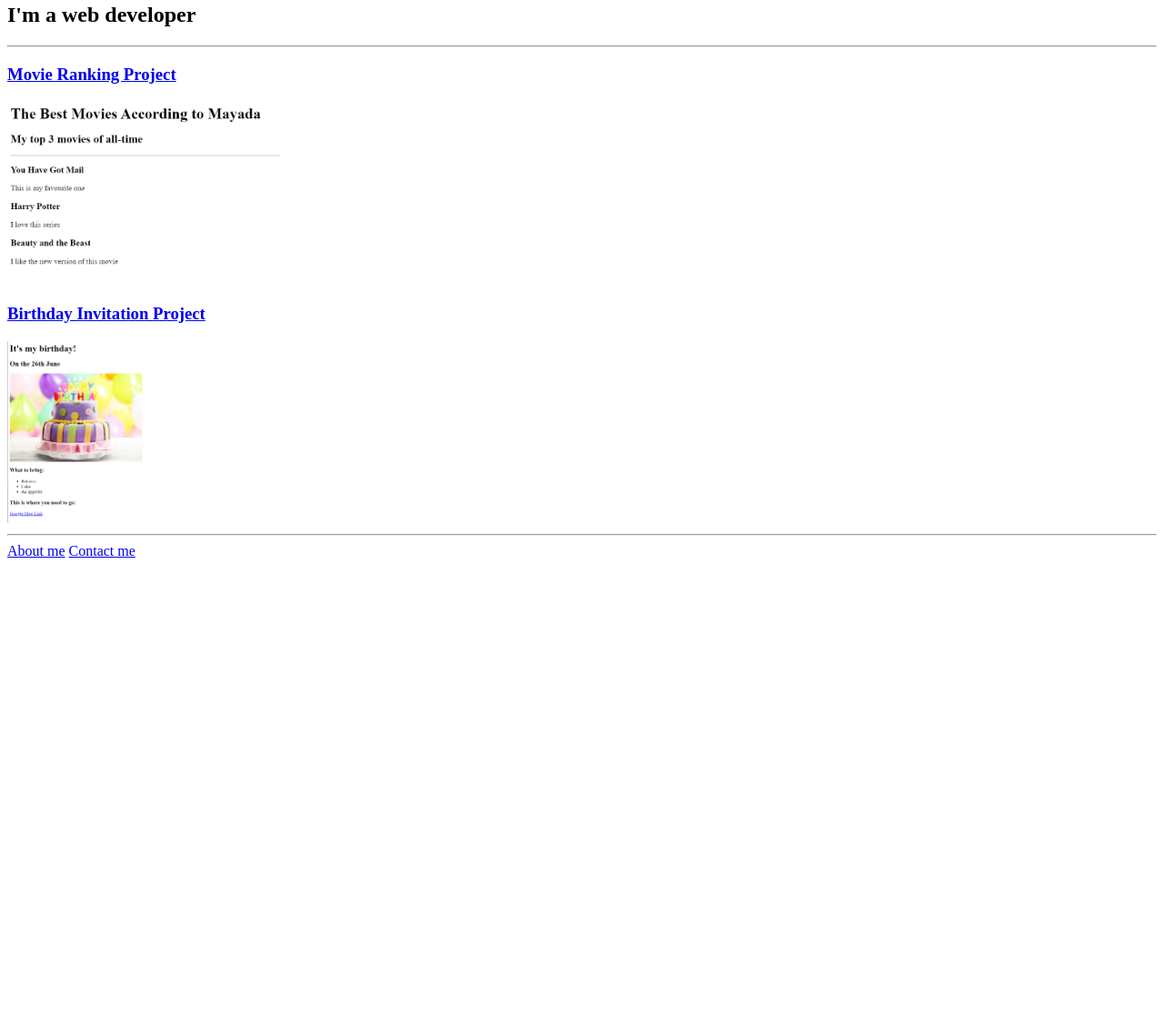
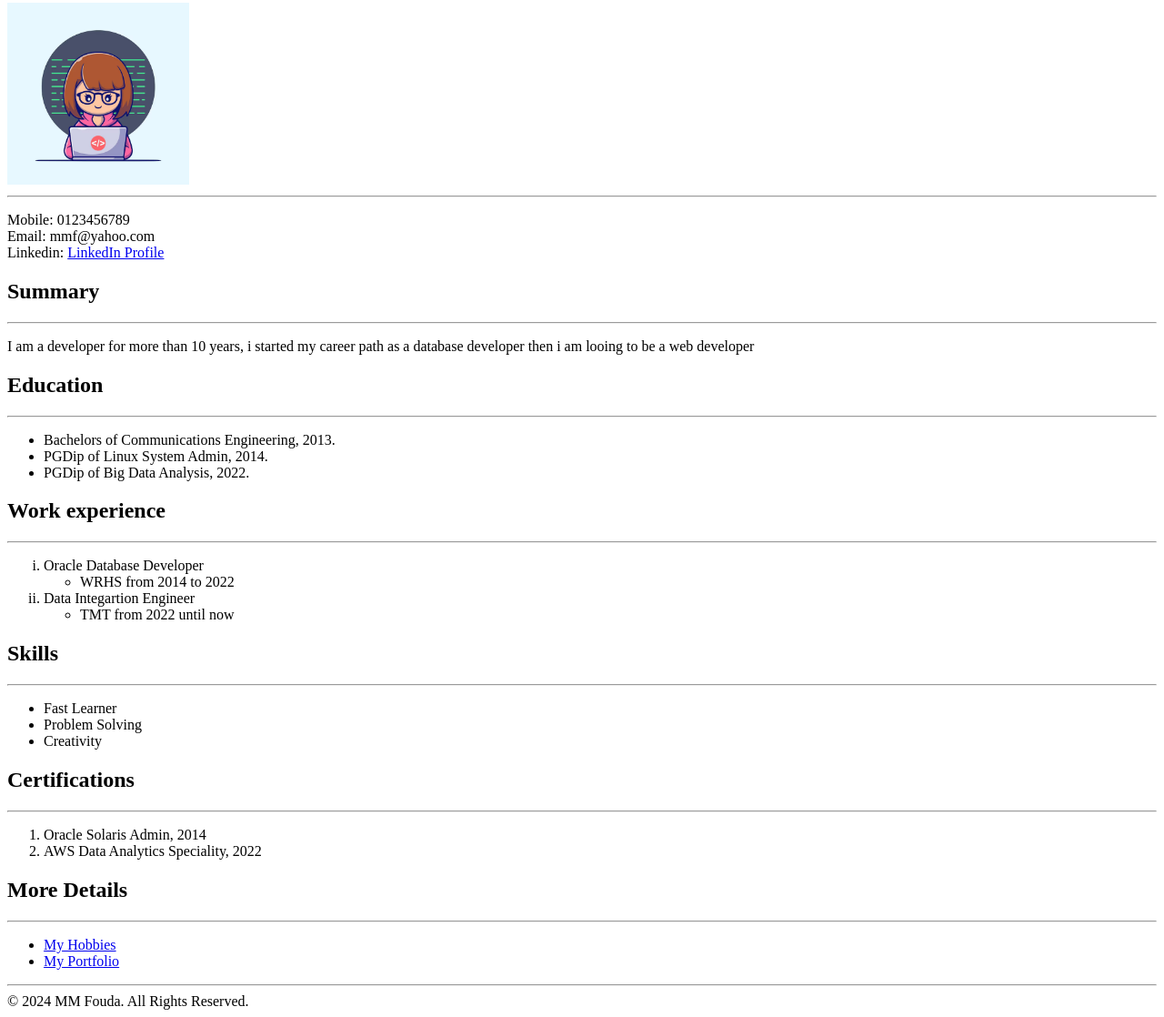
Before and after one commit to MMF-1234/html-portfolio, a plain HTML site: page index.html in a window 1280 px wide. Shown: the part 77-1195 px from the top of the page at 91% size. Before the commit the page ends 800 px from the top, so only its background shows below. Drawn offline with Linux system fonts and the light colour scheme.

Commit message:
Add files via upload

```diff
--- a/index.html
+++ b/index.html
@@ -2,20 +2,61 @@
 <html lang="en">
 <head>
     <meta charset="UTF-8">
-    <meta name="MyPortfolio" content="width=device-width, initial-scale=1.0">
-    <title>MyPortfolio</title>
+    <meta name="viewport" content="width=device-width, initial-scale=1.0">
+    <title>My Resume</title>
 </head>
 <body>
-    <h1>MM's Portfolio</h1>
-    <h2>I'm a web developer</h2>
+    <h1>MM Fouda</h1>
+    <img src="./assets/images/cute-girl-hacker-operating-laptop-cartoon-vector-icon-illustration-people-technology-isolated-flat_138676-9487.avif" height="200" alt="MMF">
     <hr/>
-    <h3><a href="./public/movie-ranking.html">Movie Ranking Project</a></h3>
-    <img src="./assets/images/movie-ranking.png" alt="movie ranking" height="200"/>
-    <h3><a href="./public/birthday-invite.html">Birthday Invitation Project</a></h3>
-    <img src="./assets/images/birthday.png" alt="birthday-invite" height="200">
-    <hr/>
-    <a href="./public/about.html">About me</a>
-    <a href="./public/contact.html">Contact me</a>
+    <p>
+        Mobile: 0123456789 <br/>
+        Email: mmf@yahoo.com <br/>
+        Linkedin: <a href="https://www.linkedin.com/">LinkedIn Profile</a>
+    </p>
+    <h2>Summary</h2><hr/>
+    <p>I am a developer for more than 10 years, i started my career path as a database developer then i am looing to be a web developer</p>
+    <h2>Education</h2><hr/>
+    <ul>
+        <li>Bachelors of Communications Engineering, 2013.</li>
+        <li>PGDip of Linux System Admin, 2014.</li>
+        <li>PGDip of Big Data Analysis, 2022.</li>
+    </ul>
+    <h2>Work experience</h2><hr/>
+    <ol type="i">
+        <li>Oracle Database Developer</li>
+        <ul>
+            <li>
+                WRHS from 2014 to 2022
+            </li>
+        </ul>
+        <li>Data Integartion Engineer</li>
+        <ul>
+            <li>
+                TMT from 2022 until now
+            </li>
+        </ul>
+    </ol>
+    <h2>Skills</h2><hr/>
+    <ul>
+        <li>Fast Learner</li>
+        <li>Problem Solving</li>
+        <li>Creativity</li>
+    </ul>
+    <h2>Certifications</h2><hr/>
+    <ol>
+        <li>Oracle Solaris Admin, 2014</li>
+        <li>AWS Data Analytics Speciality, 2022</li>
+    </ol>
+    <h2>More Details</h2><hr/>
+     <ul>
+        <li><a href="./public/Hobbies.html">My Hobbies</a></li>
+        <li><a href="./public/portfolio.html">My Portfolio</a></li>
+     </ul>
+     <hr>
 
 </body>
+<footer>
+   © 2024 MM Fouda.  All Rights Reserved.
+</footer>
 </html>
```
Also changed, not shown: public/Hobbies.html (added, +6 -0 lines), public/movie-ranking.html (+1 -0 lines), public/portfolio.html (added, +9 -0 lines), assets/images/cute-girl-hacker-operating-laptop-cartoon-vector-icon-illustration-people-technology-isolated-flat_138676-9487.avif (added), public/birthday-invite.html (line endings or trailing spaces).
